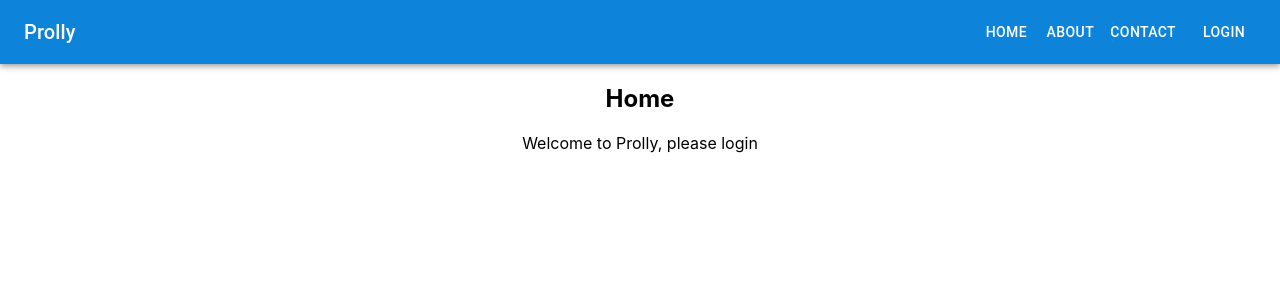
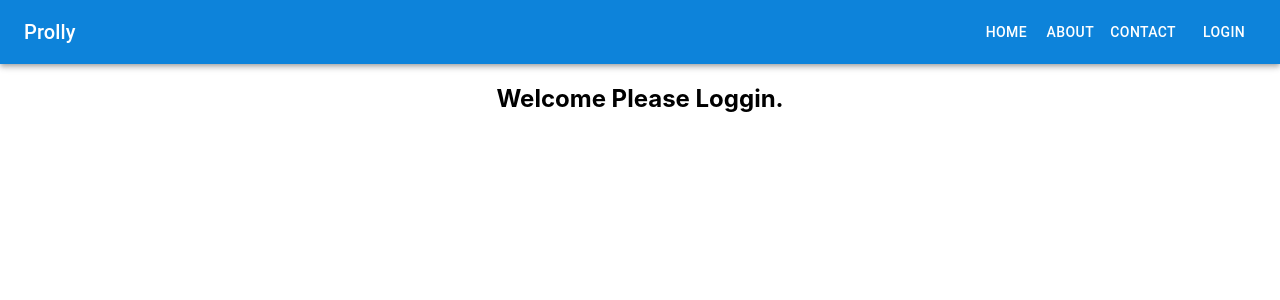
Before and after one commit to marcosignorello/prolly, a React (Create React App) app: page / in a window 1280 px wide. Shown: the top 300 px of the page. Built offline with nearby package versions, Linux system fonts and the light colour scheme.

Commit message:
canvas skeleton

```diff
--- a/src/layout/layout.tsx
+++ b/src/layout/layout.tsx
@@ -17,7 +17,7 @@ export const Layout: FC = props => {
           isSideDrawerOpen={isSideDrawerOpen}
           setIsSideDrawerOpen={setIsSideDrawerOpen}
         />
-        <div>{props.children}</div>
+        {props.children}
       </ThemeProvider>
     </>
   )
--- a/src/pages/welcome/welcome.tsx
+++ b/src/pages/welcome/welcome.tsx
@@ -1,20 +1,41 @@
 import {useAuth0} from '@auth0/auth0-react'
+import {Container, Grid, makeStyles} from '@material-ui/core'
 
 export const Welcome: React.FC = () => {
   const {user, isAuthenticated} = useAuth0()
+  const classes = useStyles()
+
+  if (!isAuthenticated) return <h2>Welcome Please Loggin.</h2>
 
   return (
-    <div>
-      <h2>Home</h2>
-      {isAuthenticated ? (
-        <div>
-          <h2>{user.name}</h2>
-
-          <p>{user.email}</p>
-        </div>
-      ) : (
-        <div>Welcome to Prolly, please login</div>
-      )}
-    </div>
+    <Container>
+      <Grid container spacing={3}>
+        <Grid className={classes.toolbar} item xs={12}>
+          Tool Bar
+        </Grid>
+        <Grid className={classes.canvas} item xs={12} md={9}>
+          Canvas
+        </Grid>
+        <Grid className={classes.filter} item xs={12} md={3}>
+          Filter side bar
+        </Grid>
+      </Grid>
+    </Container>
   )
 }
+
+const useStyles = makeStyles(theme => {
+  return {
+    toolbar: {
+      outline: `1px dotted ${theme.palette.error.light}`,
+    },
+    canvas: {
+      outline: `1px dotted ${theme.palette.error.light}`,
+      minHeight: '70vh',
+    },
+    filter: {
+      outline: `1px dotted ${theme.palette.error.light}`,
+      minHeight: '70vh',
+    },
+  }
+})
```
